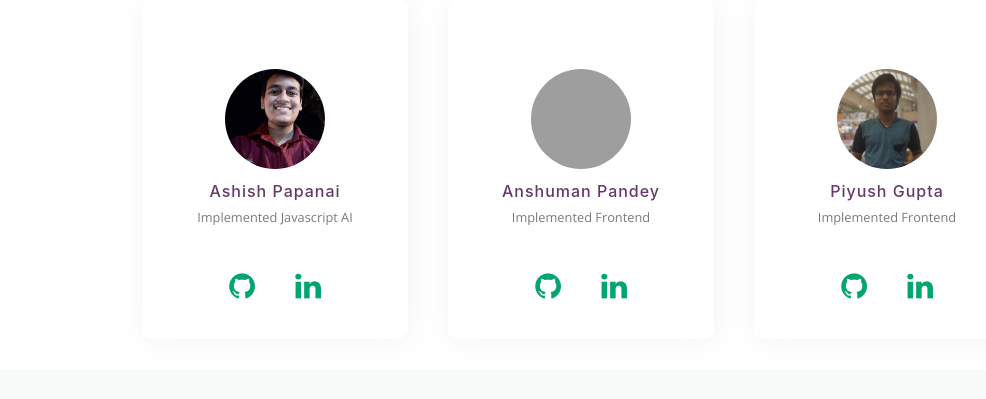
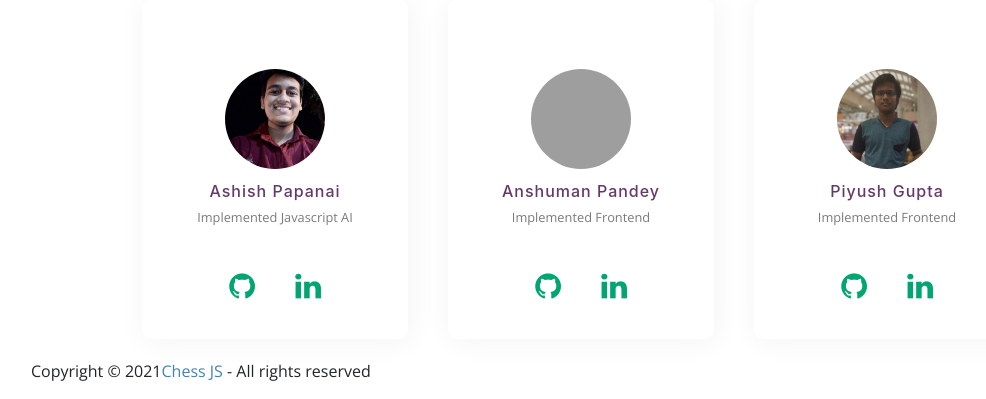
Before and after one commit to ashishpapanai/chessJS, a Flask app: page /about in a window 1280 px wide. Shown: the part 430-829 px from the top of the page, without its empty margins (59-1045 px from the left). Before the commit the page ends 729 px from the top, so only its background shows below. Run offline with Flask 2, Linux system fonts and the light colour scheme; some libraries are stand-ins or nearby versions; some web fonts are replaced; grey boxes are pictures that could not be loaded.

Commit message:
added footer to about.html

```diff
--- a/templates/about.html
+++ b/templates/about.html
@@ -130,7 +130,9 @@
           </div>
         </div>
         <!-- end of Developer section -->
-
+        <div class="footer">
+          <p class="p-small">Copyright © 2021<a class="foot" href="https://v2.chessjs.tech/">Chess JS</a> - All rights reserved</p>
+        </div>
       </div>
 <script src="https://code.jquery.com/jquery-3.3.1.slim.min.js" integrity="sha384-q8i/X+965DzO0rT7abK41JStQIAqVgRVzpbzo5smXKp4YfRvH+8abtTE1Pi6jizo" crossorigin="anonymous"></script>
 <script src="https://cdnjs.cloudflare.com/ajax/libs/popper.js/1.14.7/umd/popper.min.js" integrity="sha384-UO2eT0CpHqdSJQ6hJty5KVphtPhzWj9WO1clHTMGa3JDZwrnQq4sF86dIHNDz0W1" crossorigin="anonymous"></script>
```
